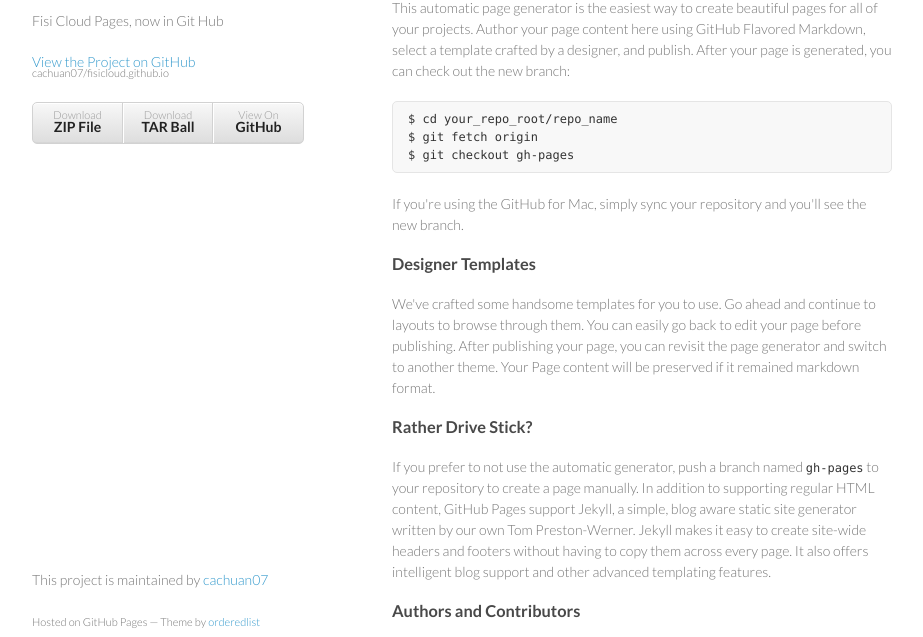
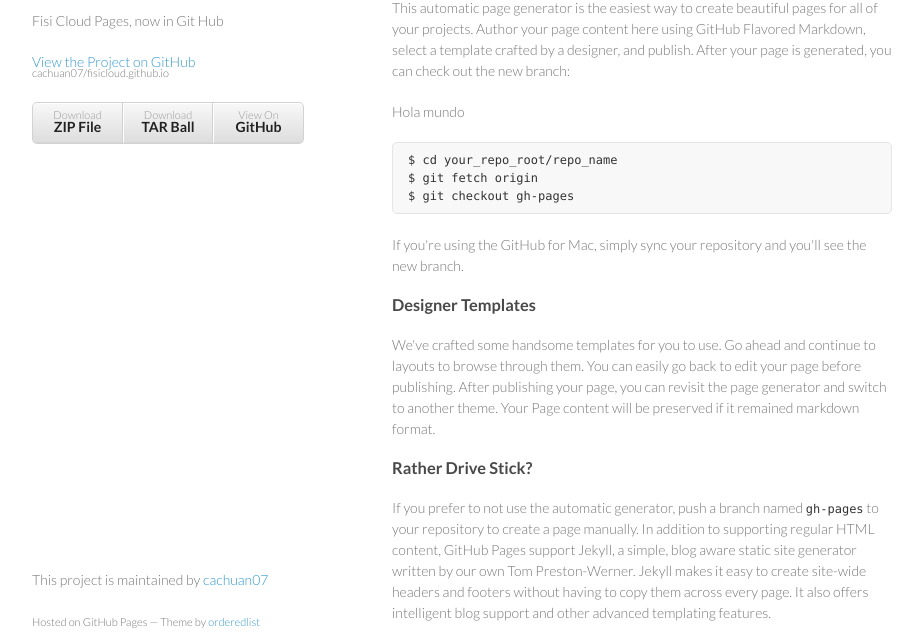
Before and after one commit to antoniocachuan/fisicloud.github.io, a plain HTML site: page index.html in a window 1280 px wide. Shown: the part 99-736 px from the top of the page, without its empty margins (178-1101 px from the left). Drawn offline with Linux system fonts and the light colour scheme.

Commit message:
Primer commit

```diff
--- a/index.html
+++ b/index.html
@@ -3,7 +3,7 @@
   <head>
     <meta charset="utf-8">
     <meta http-equiv="X-UA-Compatible" content="chrome=1">
-    <title>Fisicloud.github.io by cachuan07</title>
+    <title>Fisicloud by cachuan07</title>
 
     <link rel="stylesheet" href="stylesheets/styles.css">
     <link rel="stylesheet" href="stylesheets/pygment_trac.css">
@@ -32,7 +32,7 @@
 <a name="welcome-to-github-pages" class="anchor" href="#welcome-to-github-pages"><span class="octicon octicon-link"></span></a>Welcome to GitHub Pages.</h3>
 
 <p>This automatic page generator is the easiest way to create beautiful pages for all of your projects. Author your page content here using GitHub Flavored Markdown, select a template crafted by a designer, and publish. After your page is generated, you can check out the new branch:</p>
-
+<p>Hola mundo</p>
 <pre><code>$ cd your_repo_root/repo_name
 $ git fetch origin
 $ git checkout gh-pages
```
